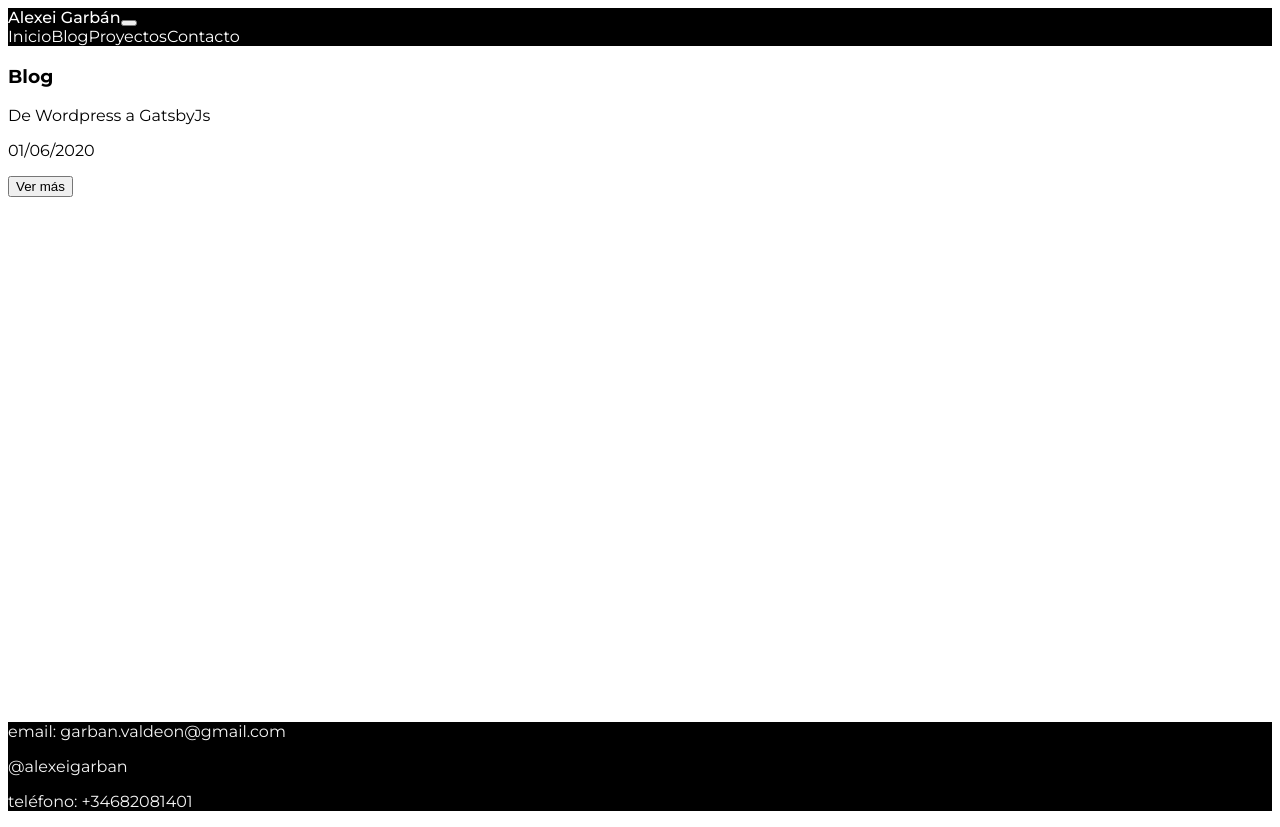
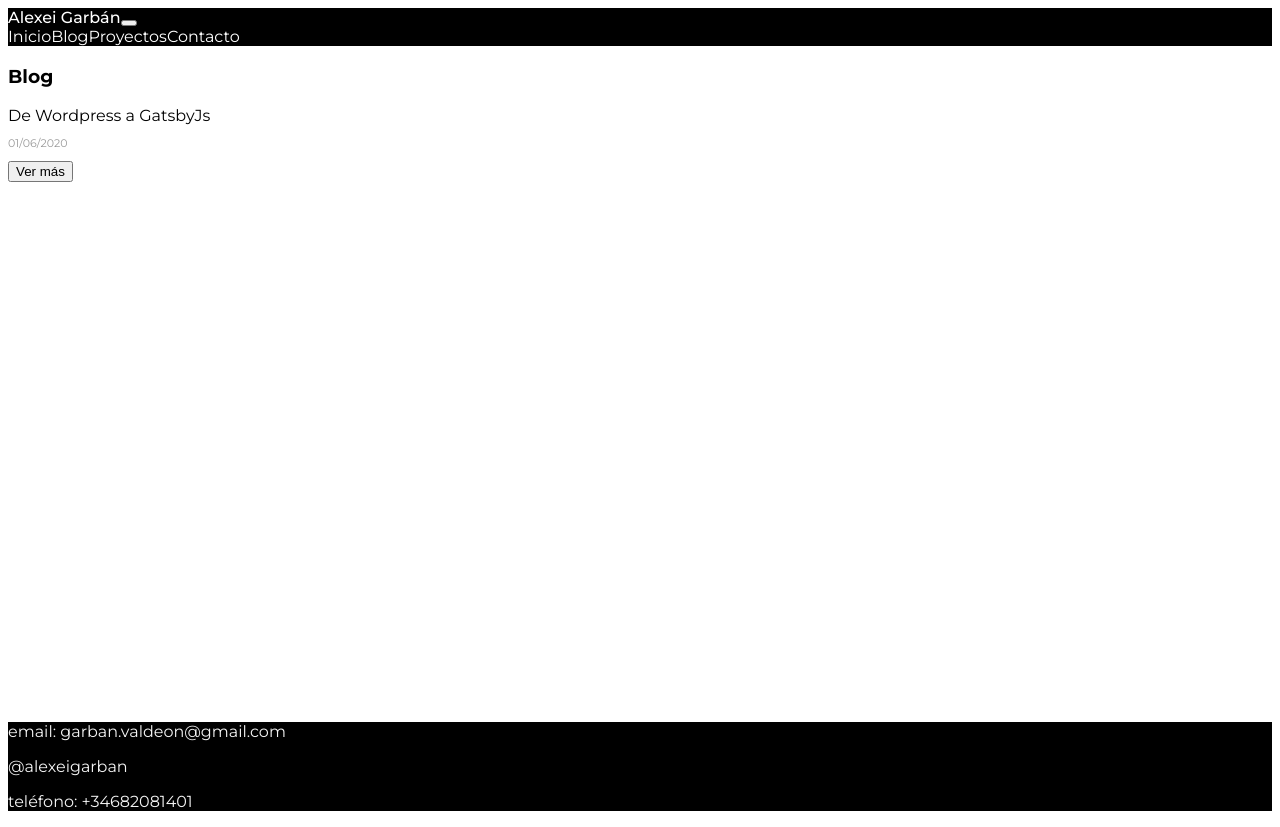
Before and after one commit to rummore/web, a Gatsby site: page /blog in a window 1280 px wide. Built offline with nearby package versions, Linux system fonts and the light colour scheme; Gatsby itself is replaced by a stand-in of ours.

Commit message:
fixed date size

```diff
--- a/src/components/layout.css
+++ b/src/components/layout.css
@@ -10,6 +10,11 @@ img {
 
 .logo {
   font-weight: 500;
+}
+
+.fecha {
+ font-size:11px;
+  color:#999
 }
 .frontSlide {
   height: 100vh;
--- a/src/pages/blog.js
+++ b/src/pages/blog.js
@@ -17,7 +17,7 @@ export default function Blog({data}) {
             {/* <Card.Img variant="top" src="http://holder.js/100px180" /> */}
             <Card.Body>
                 <Card.Title>{node.frontmatter.title}</Card.Title>
-                <p>{node.frontmatter.date}</p>
+                <p className="fecha">{node.frontmatter.date}</p>
                 <Link to={node.fields.slug}> <Button variant="dark">Ver más</Button></Link>
             </Card.Body>
             </Card>
```
